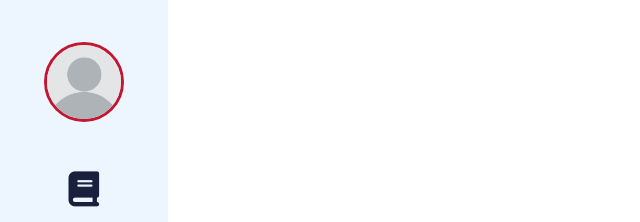
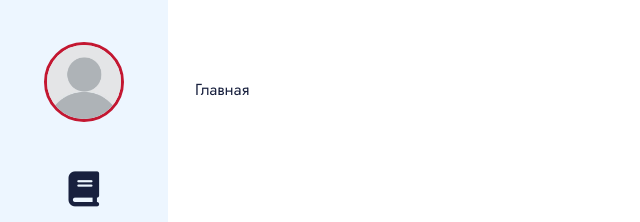
Before and after one commit to MariaLight/platform-for-courses, a React (Vite) app: page / in a window 1280 px wide. Shown: the top 222 px of the page, without its empty margins (0-640 px from the left). Built offline with nearby package versions, Linux system fonts and the light colour scheme.

Commit message:
add styles for main content and sidebar

```diff
--- a/src/App.jsx
+++ b/src/App.jsx
@@ -3,14 +3,14 @@ import styles from './app.module.css';
 import { Routes, Route } from 'react-router-dom';
 import { Sidebar } from './components/Sidebar/Sidebar';
 
-const Content = ({children}) => <div>{children}</div>;
+
 
 function App() {
 
   return (
     <>
       <Sidebar />
-      <Content>
+      <main className={styles.main}>
         <Routes>
           <Route path="/" element={<div>Главная</div>} />
           <Route path="/login" element={<div>Авторизация</div>} />
@@ -27,7 +27,7 @@ function App() {
 
           <Route path="*" element={<div>Ошибка</div>} />
         </Routes>
-      </Content>
+      </main>
     </>
   )
 }
--- a/src/app.module.css
+++ b/src/app.module.css
@@ -0,0 +1,7 @@
+.main {
+    padding-left: 195px;
+    padding-right: 65px;
+    padding-top: 80px;
+    padding-bottom: 80px;
+    background-color: var(--white);
+}
--- a/src/components/Sidebar/sidebar.module.css
+++ b/src/components/Sidebar/sidebar.module.css
@@ -6,6 +6,7 @@
     align-items: center;
     background-color: var(--iceblue);
     padding: 42px 32px 30px 32px;
+    z-index: 999;
 }
 
 .header__icon {
```
